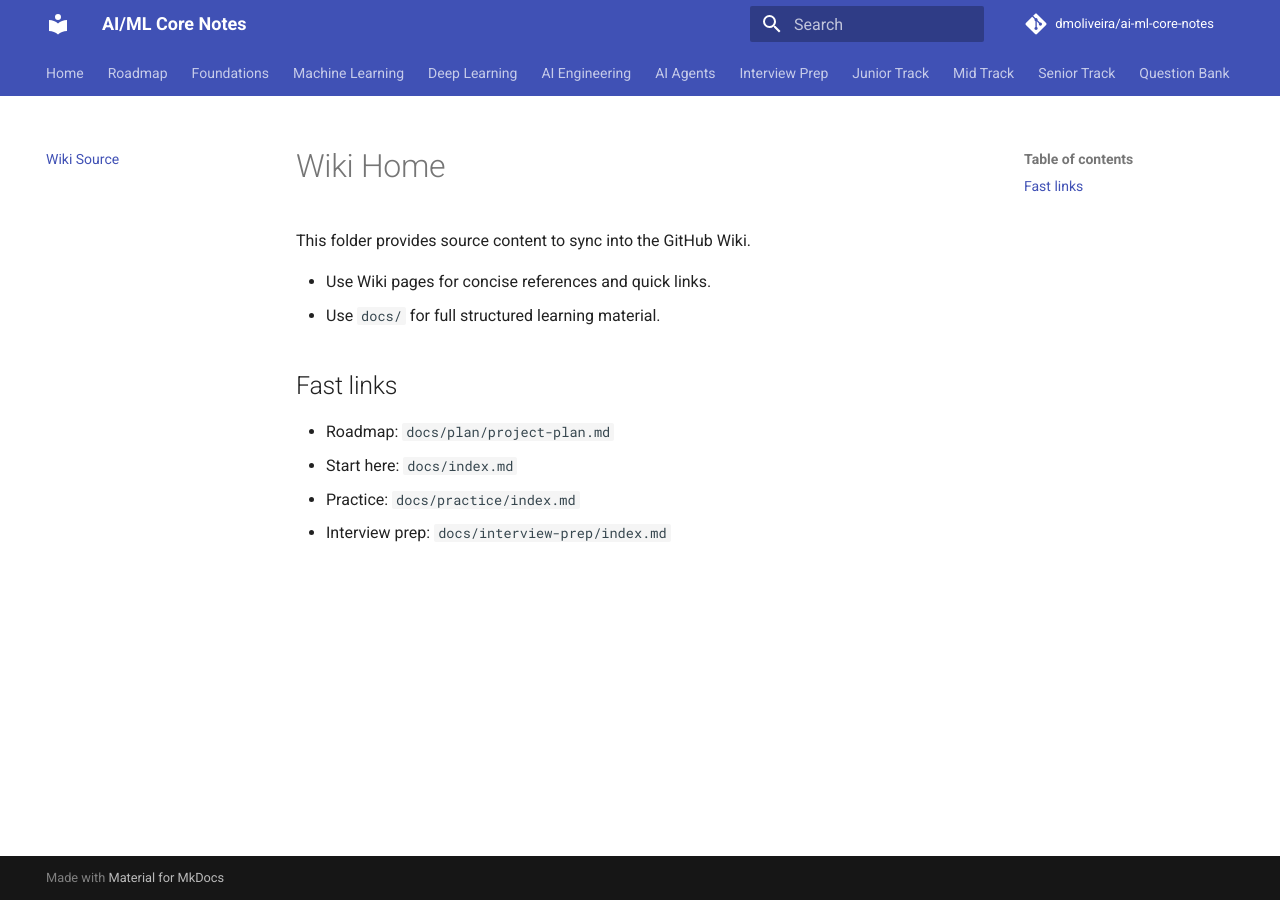
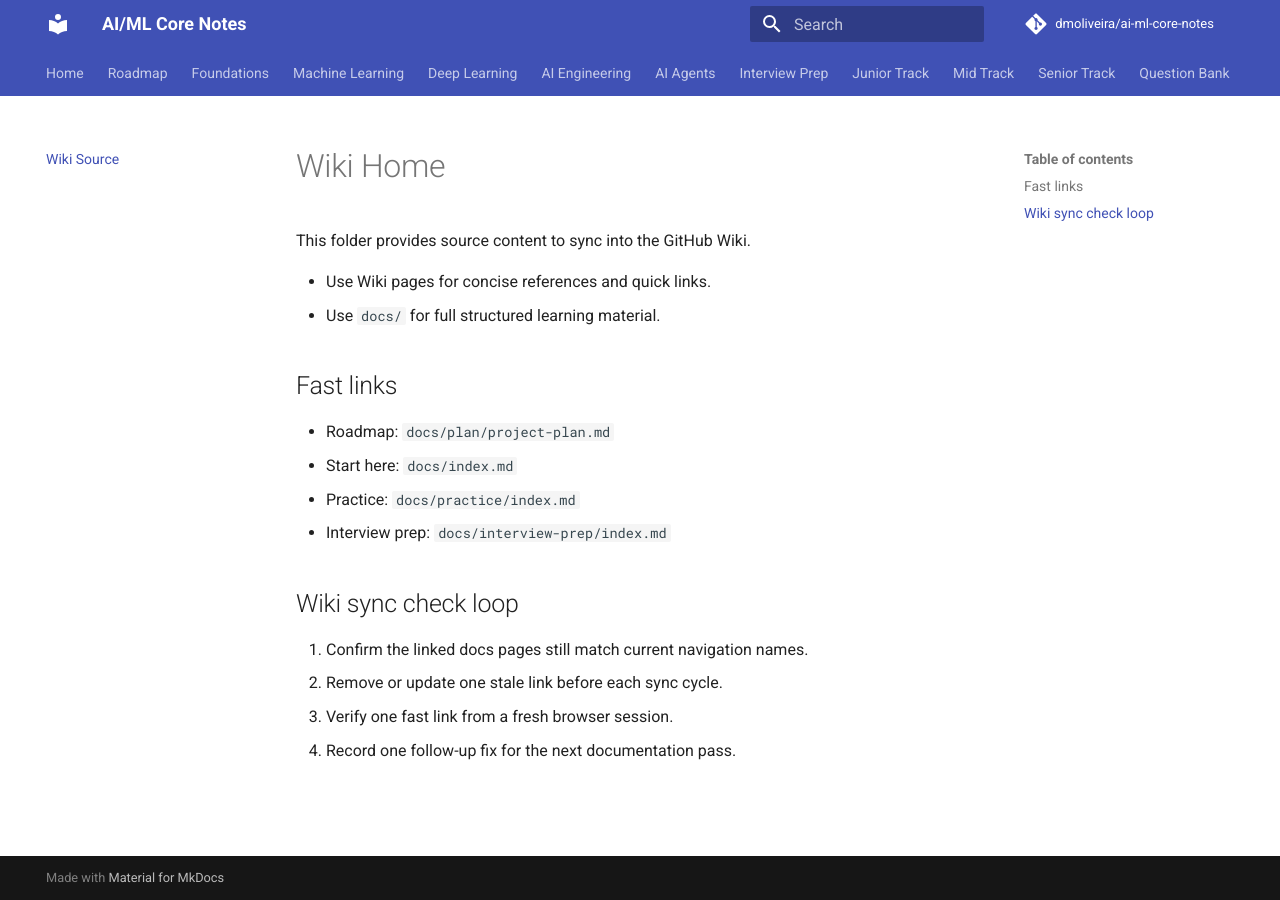
Before and after one commit to dmoliveira/ai-ml-core-notes, an MkDocs documentation site: the page built from docs/wiki/Home.md, in a window 1280 px wide. Built offline with MkDocs 1.6.1 and Material for MkDocs 9.7.7, drawn with Linux system fonts in a browser that asks for light colours; comment, search, counter and statistics services are not loaded.

Commit message:
Add wiki sync and release planning loops

```diff
--- a/docs/wiki/Home.md
+++ b/docs/wiki/Home.md
@@ -11,3 +11,10 @@ This folder provides source content to sync into the GitHub Wiki.
 - Start here: `docs/index.md`
 - Practice: `docs/practice/index.md`
 - Interview prep: `docs/interview-prep/index.md`
+
+## Wiki sync check loop
+
+1. Confirm the linked docs pages still match current navigation names.
+2. Remove or update one stale link before each sync cycle.
+3. Verify one fast link from a fresh browser session.
+4. Record one follow-up fix for the next documentation pass.
```
Also changed, not shown: docs/plan/project-plan.md (+7 -0 lines).
